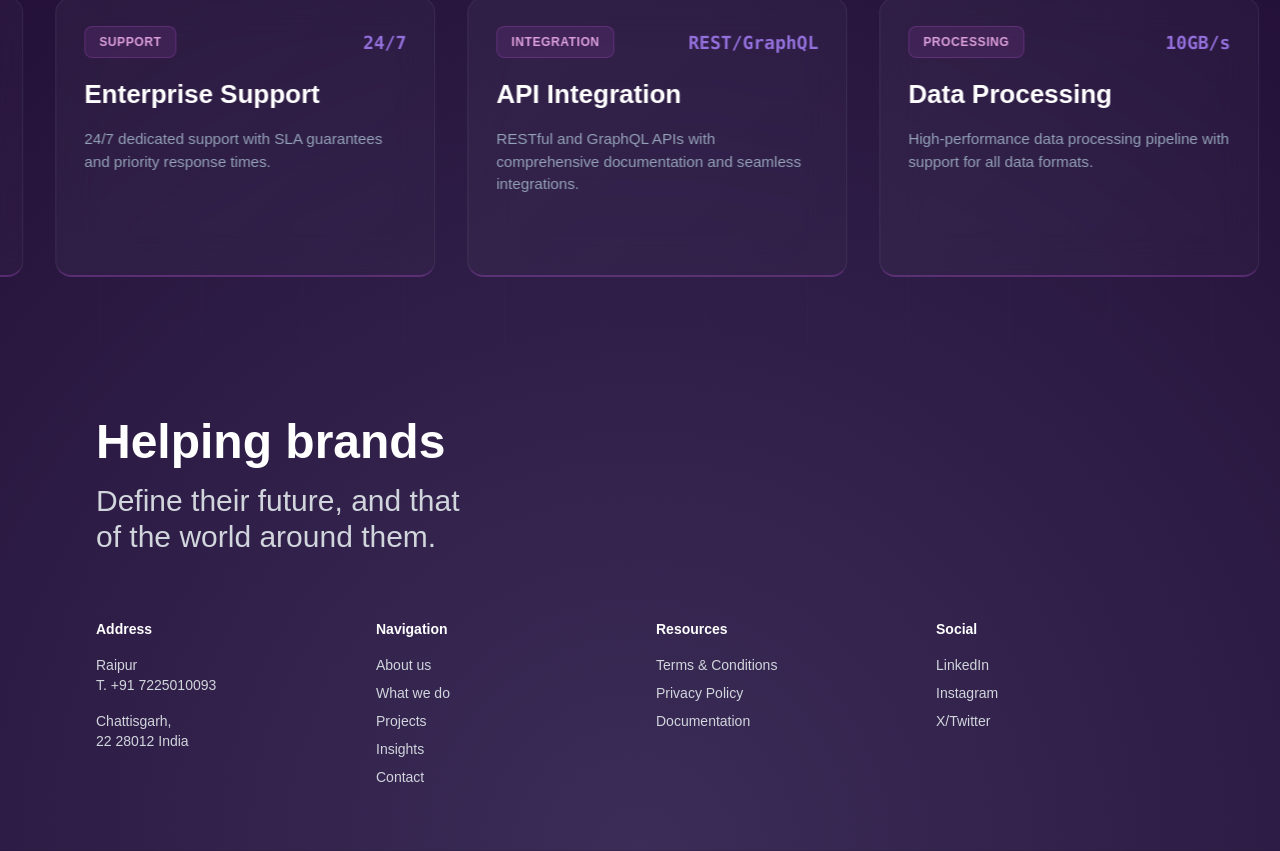
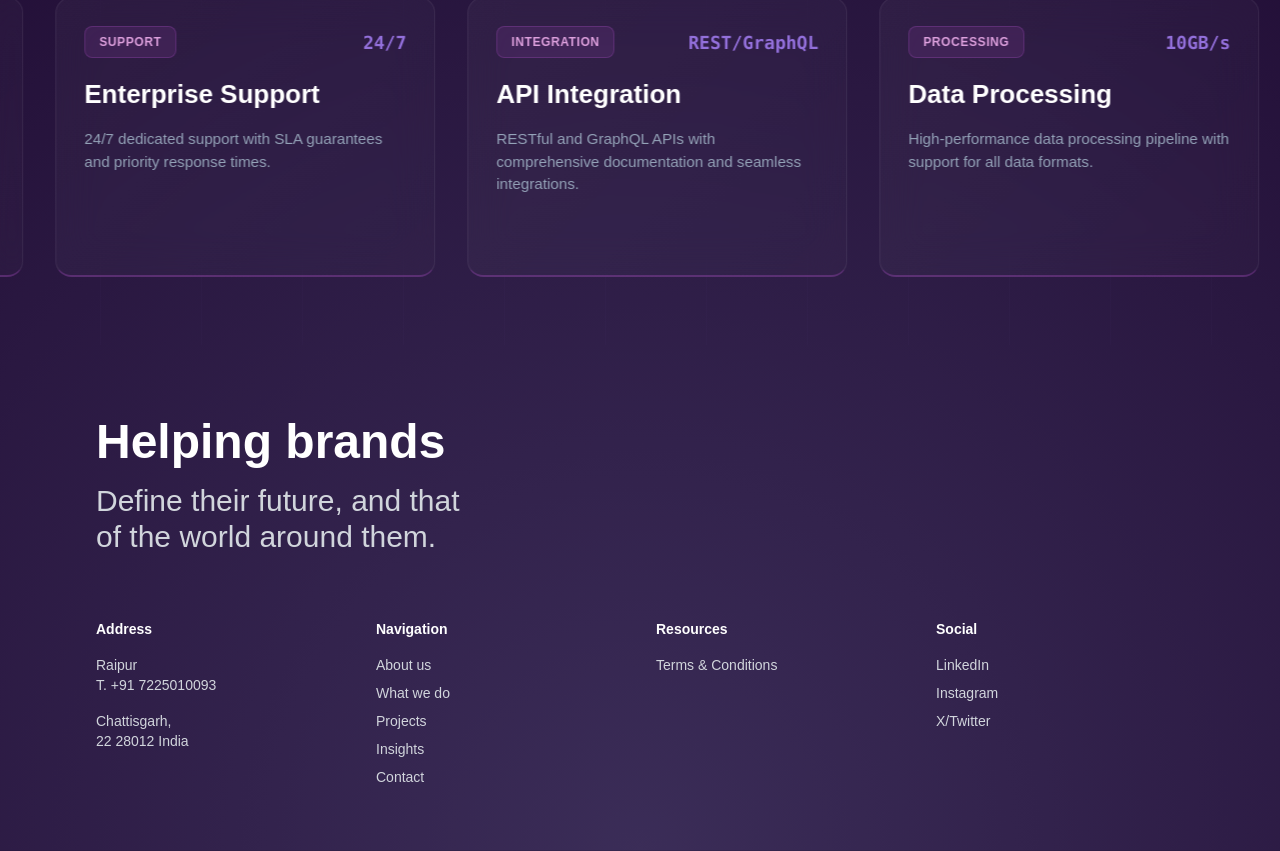
Before and after one commit to aksh10patil/Scraper-Inc, a Next.js app: page / in a window 1280 px wide. Shown: the part 3945-4796 px from the top of the page. Built offline with nearby package versions, Linux system fonts and the light colour scheme.

Commit message:
FIxed the issue in Footer

```diff
--- a/public/components/Footer.tsx
+++ b/public/components/Footer.tsx
@@ -77,16 +77,6 @@ export default function Footer() {
                   Terms &amp; Conditions
                 </a>
               </li>
-              <li>
-                <a href="/privacy" className="hover:text-white">
-                  Privacy Policy
-                </a>
-              </li>
-              <li>
-                <a href="/docs" className="hover:text-white">
-                  Documentation
-                </a>
-              </li>
             </ul>
           </div>
 
@@ -107,7 +97,7 @@ export default function Footer() {
                 </li>
                 <li>
                   <a
-                    href="https://www.instagram.com/scraper_inc/"
+                    href="https://www.instagram.com/scraperr_inc/"
                     className="hover:text-white"
                     target="_blank"
                     rel="noopener noreferrer"
```
